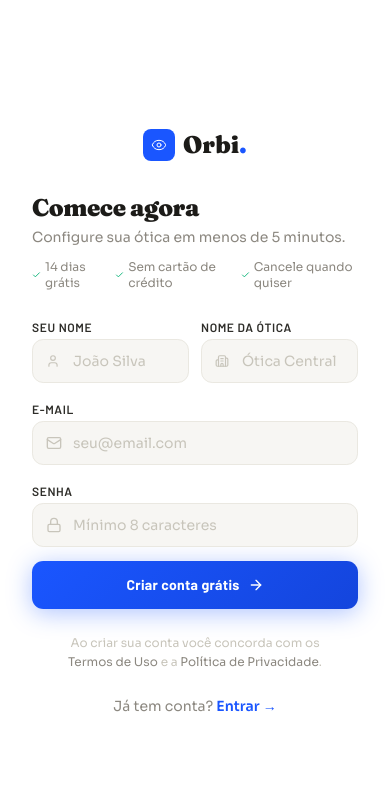
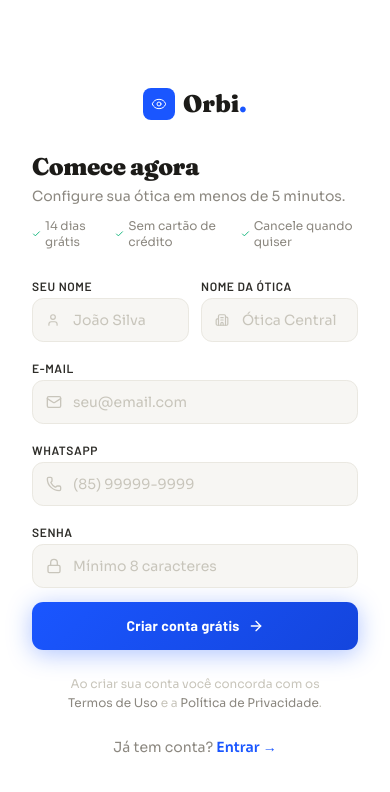
Before and after one commit to robsonrpd/orbi-app, a Next.js app: page /cadastro in a window 390 px wide. Shown: the top 792 px of the page. Built offline with nearby package versions, Linux system fonts and the light colour scheme.

Commit message:
feat: captura telefone do dono no cadastro da otica
- Campo WhatsApp no cadastro (obrigatorio)
- setup-account salva owner_phone em companies.settings (limpo, so digitos)
- Painel do Fundador pode enviar WhatsApp para oticas que se cadastrarem agora

```diff
--- a/src/app/(auth)/cadastro/page.tsx
+++ b/src/app/(auth)/cadastro/page.tsx
@@ -4,13 +4,13 @@ import { useState } from 'react'
 import Link from 'next/link'
 import { useRouter } from 'next/navigation'
 import { createClient } from '@/lib/supabase/client'
-import { Loader2, User, Building2, Mail, Lock, ArrowRight, Check } from 'lucide-react'
+import { Loader2, User, Building2, Mail, Lock, ArrowRight, Check, Phone } from 'lucide-react'
 
 const perks = ['14 dias grátis', 'Sem cartão de crédito', 'Cancele quando quiser']
 
 export default function CadastroPage() {
   const router = useRouter()
-  const [form, setForm] = useState({ name: '', company: '', email: '', password: '' })
+  const [form, setForm] = useState({ name: '', company: '', phone: '', email: '', password: '' })
   const [loading, setLoading] = useState(false)
   const [error, setError] = useState<string | null>(null)
 
@@ -38,7 +38,7 @@ export default function CadastroPage() {
     const res = await fetch('/api/setup-account', {
       method: 'POST',
       headers: { 'Content-Type': 'application/json' },
-      body: JSON.stringify({ name: form.name, companyName: form.company }),
+      body: JSON.stringify({ name: form.name, companyName: form.company, phone: form.phone }),
     })
 
     if (!res.ok) {
@@ -132,6 +132,20 @@ export default function CadastroPage() {
           </div>
         </div>
 
+        {/* WhatsApp */}
+        <div className="space-y-1.5">
+          <label className="text-xs font-semibold text-[#2E2D29] uppercase tracking-wider"
+            style={{ fontFamily: 'Barlow, sans-serif' }}>
+            WhatsApp
+          </label>
+          <div className="relative">
+            <Phone className="absolute left-3.5 top-1/2 -translate-y-1/2 size-4 text-[#C8C5BB]" />
+            <input type="tel" placeholder="(85) 99999-9999" value={form.phone}
+              onChange={e => set('phone', e.target.value)} required
+              className="w-full h-11 pl-10 pr-4 rounded-xl border border-[#EAE8E1] bg-[#F7F6F3] text-sm text-[#1C1B18] placeholder:text-[#C8C5BB] outline-none transition-all focus:border-[#1A56FF] focus:bg-white focus:ring-4 focus:ring-[#1A56FF]/10" />
+          </div>
+        </div>
+
         {/* Senha */}
         <div className="space-y-1.5">
           <label className="text-xs font-semibold text-[#2E2D29] uppercase tracking-wider"
--- a/src/app/api/setup-account/route.ts
+++ b/src/app/api/setup-account/route.ts
@@ -21,7 +21,7 @@ export async function POST(req: NextRequest) {
       return NextResponse.json({ error: 'Não autenticado.' }, { status: 401 })
     }
 
-    const { name, companyName } = await req.json()
+    const { name, companyName, phone } = await req.json()
 
     const service = createServiceClient()
 
@@ -39,10 +39,15 @@ export async function POST(req: NextRequest) {
 
     const slug = toSlug(companyName || 'empresa') + '-' + user.id.slice(0, 6)
 
-    // 3. Cria a empresa
+    // 3. Cria a empresa (guarda telefone do dono em settings para suporte/IA)
+    const ownerPhone = (phone ?? '').replace(/\D/g, '')
     const { data: company, error: companyError } = await service
       .from('companies')
-      .insert({ name: companyName || 'Minha Empresa', slug })
+      .insert({
+        name: companyName || 'Minha Empresa',
+        slug,
+        settings: ownerPhone ? { owner_phone: ownerPhone } : {},
+      })
       .select()
       .single()
 
```
